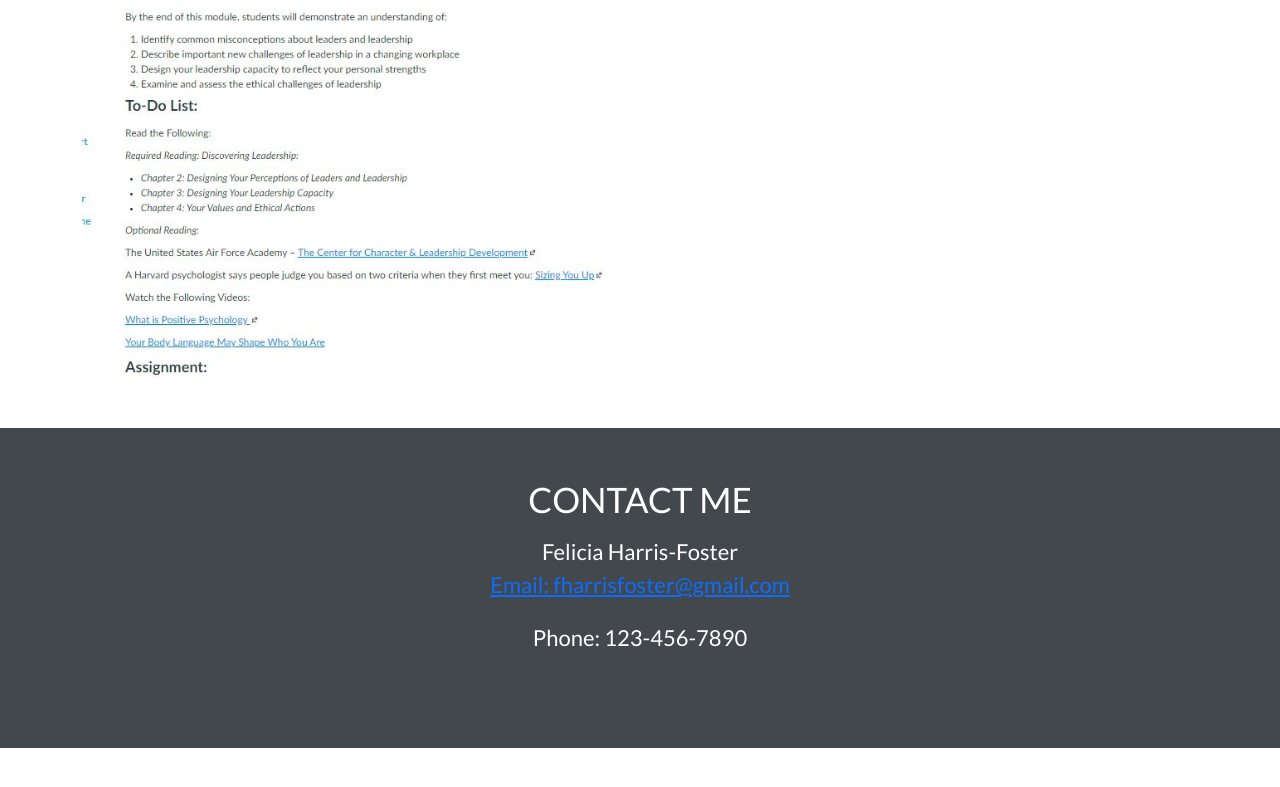
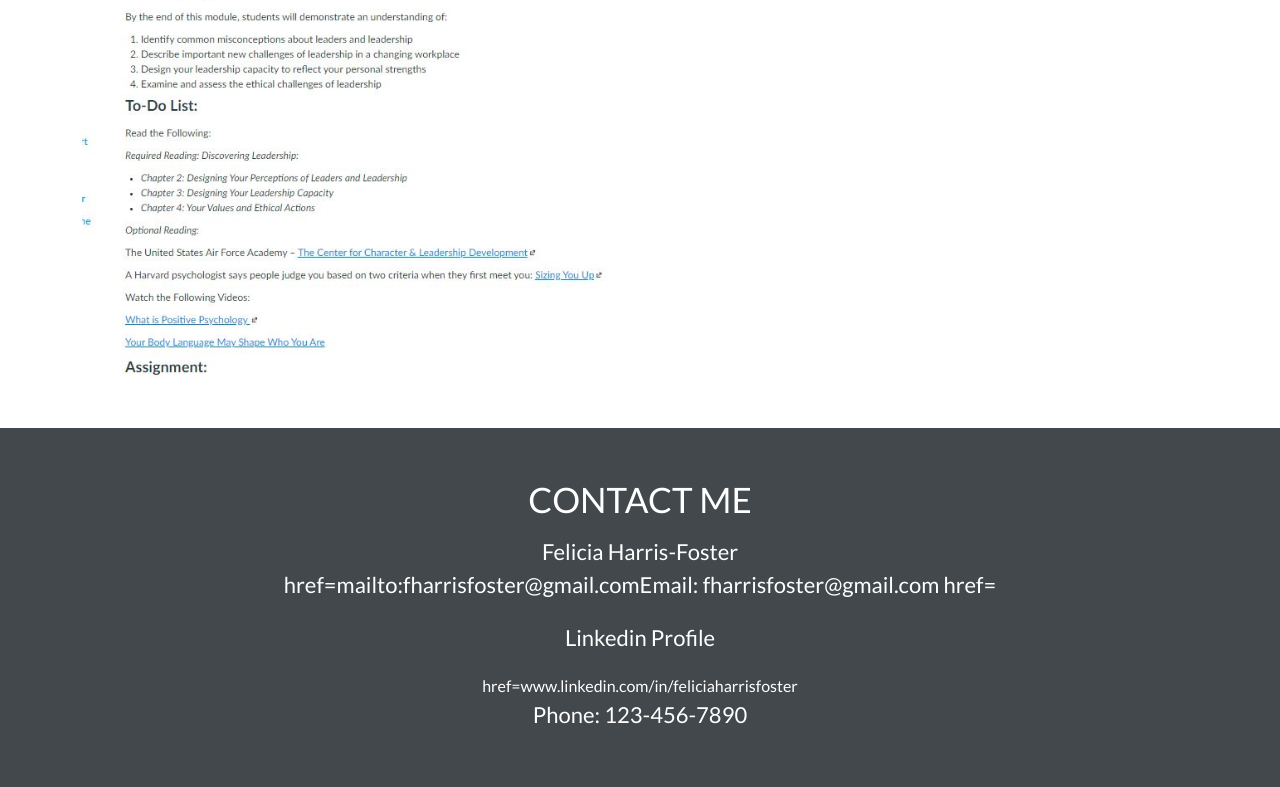
Before and after one commit to harrisfd/ReactPorfolio-FDH, a React (Create React App) app: page / in a window 1280 px wide. Shown: the part 3197-3984 px from the top of the page. Before the commit the page ends 3945 px from the top, so only its background shows below. Built offline with nearby package versions, Linux system fonts and the light colour scheme.

Commit message:
added linkedin link

```diff
--- a/src/components/Footer/index.js
+++ b/src/components/Footer/index.js
@@ -8,8 +8,11 @@ function Footer() {
                         <h1>contact me</h1>
                         <p>Felicia Harris-Foster
                             <br />
-                            <a href="mailto:fharrisfoster@gmail.com">Email: fharrisfoster@gmail.com</a>
+                            href={"mailto:fharrisfoster@gmail.com"}Email: fharrisfoster@gmail.com
+
+                            href={""}
                         </p>
+                        <p> Linkedin Profile </p> href={"www.linkedin.com/in/feliciaharrisfoster"}
                         <p>Phone: 123-456-7890</p>
                         <br />
 
```
